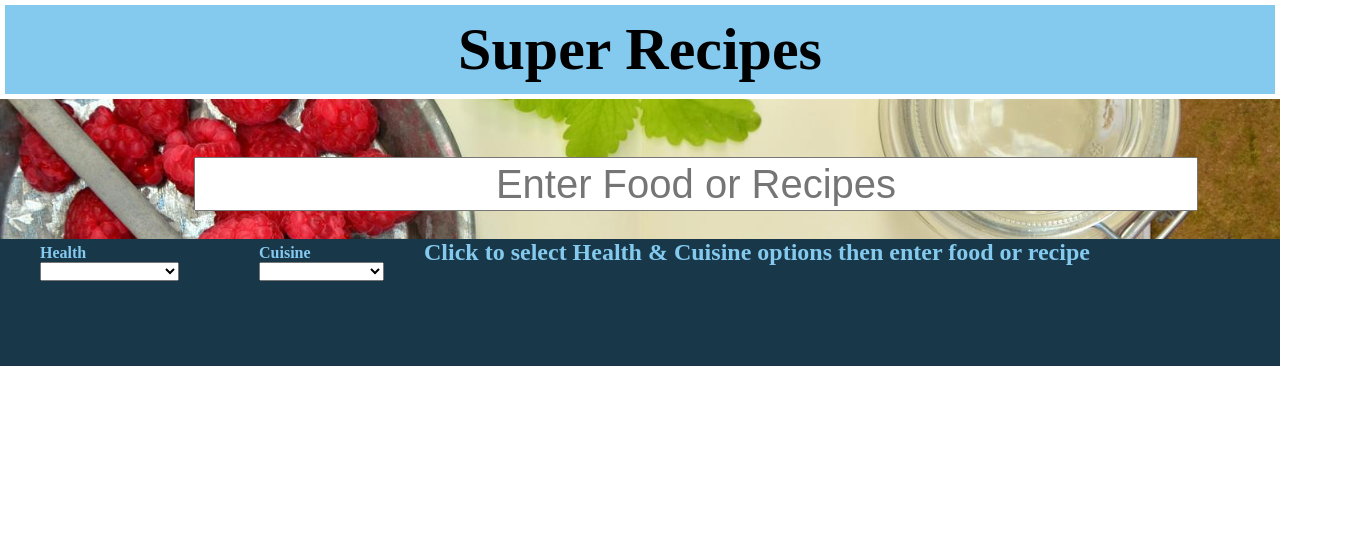
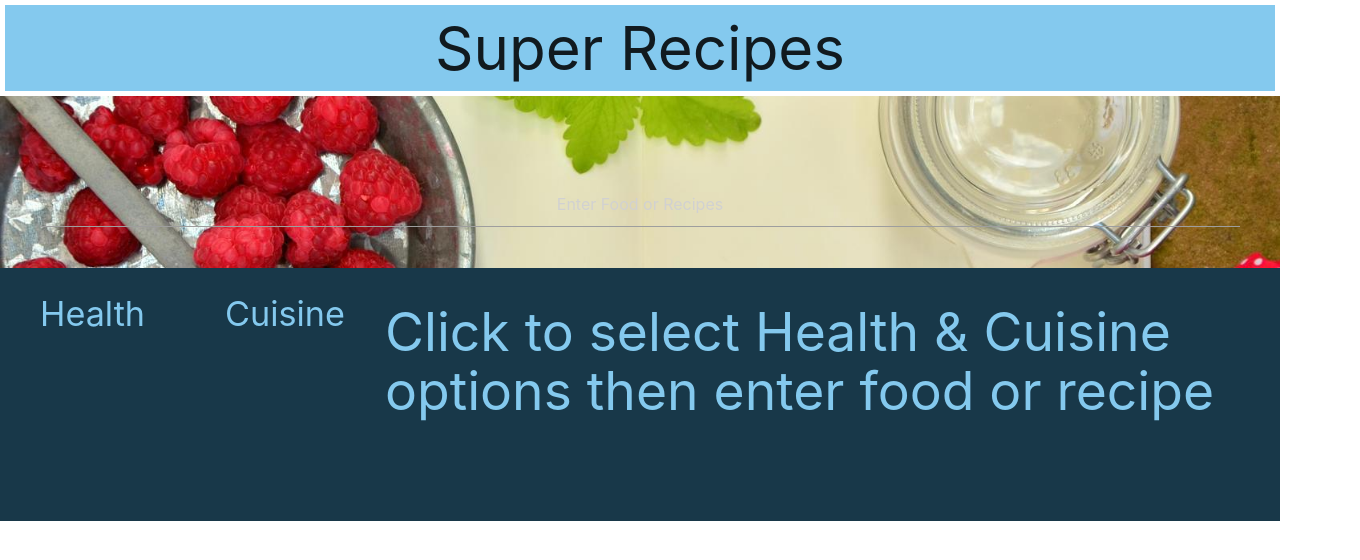
Before and after one commit to Mindydiane/recipe-selector, a plain HTML site: page index.html in a window 1280 px wide. Shown: the whole page, 1360 px wide, since content can reach past the window. Drawn offline with nearby package versions, Linux system fonts and the light colour scheme; no server answers.

Commit message:
trying new framework

```diff
--- a/index.html
+++ b/index.html
@@ -16,7 +16,11 @@
       rel="stylesheet"
       href="https://cdnjs.cloudflare.com/ajax/libs/font-awesome/5.11.2/css/all.min.css"
     />
+    <!-- Compiled and minified CSS -->
+    <link rel="stylesheet" href="https://cdnjs.cloudflare.com/ajax/libs/materialize/1.0.0/css/materialize.min.css" />
     <link rel="stylesheet" href="./assets/css/style.css" />
+
+    <!-- Favicon icon will go here-->
 
     <title>Recipe Selector</title>
   </head>
```
